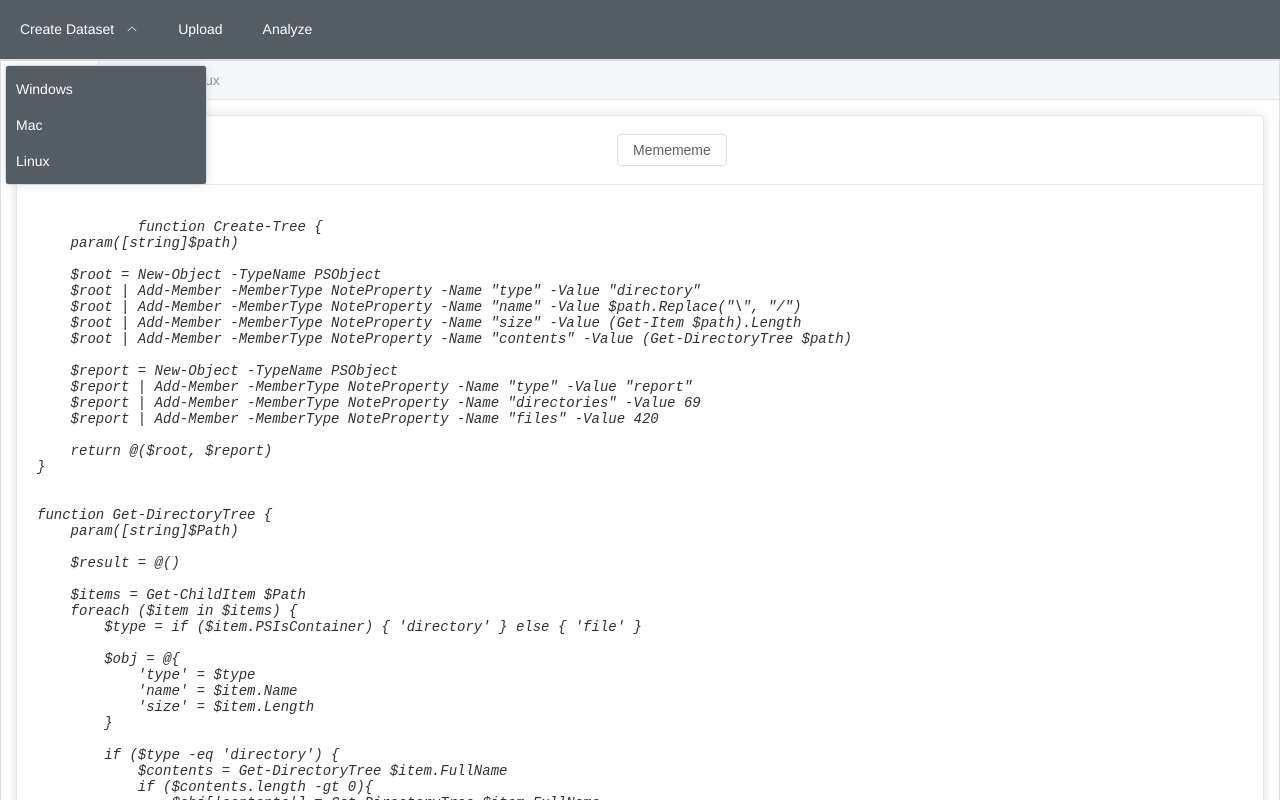
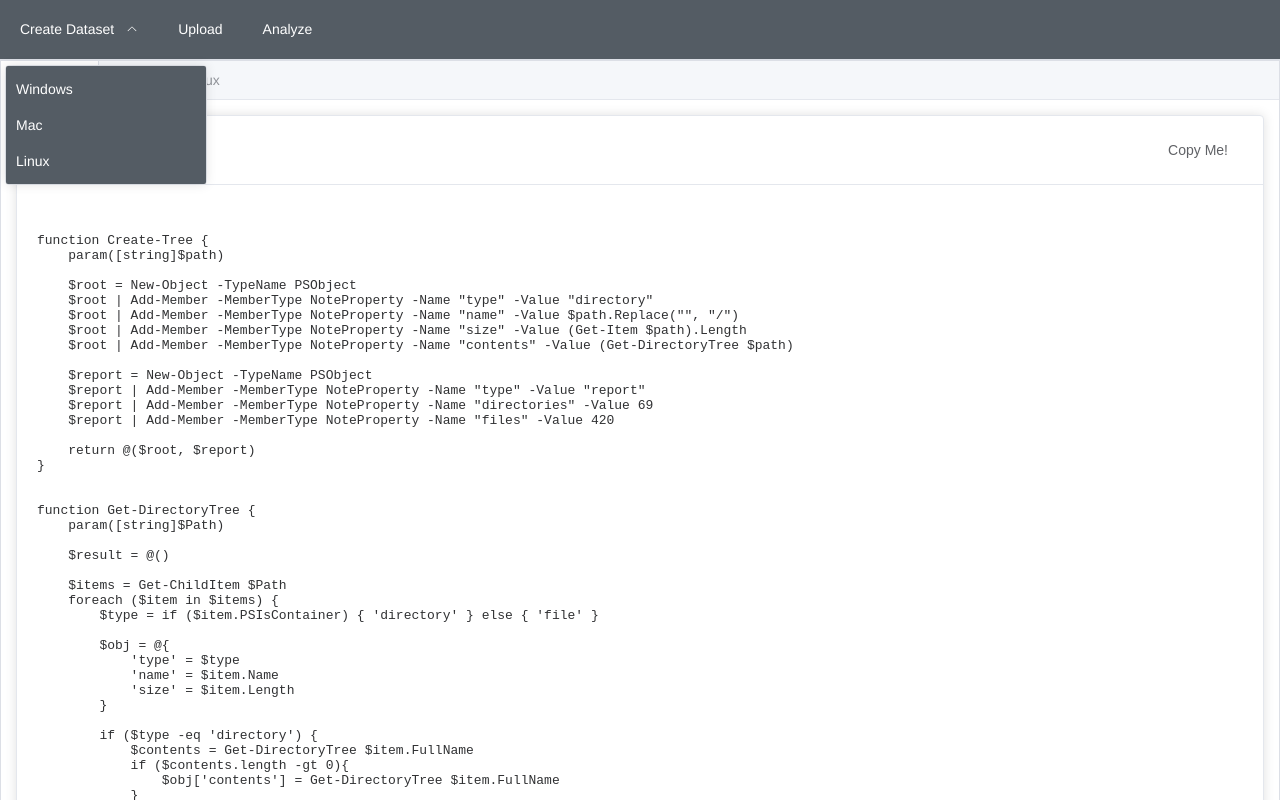
Before and after one commit to marcgauch/dashboard-design, a Vue app: page /create/windows in a window 1280 px wide. Built offline with nearby package versions, Linux system fonts and the light colour scheme; what @imengyu/vue3-context-menu would draw is missing.

Commit message:
CHANGED: Component restructuring

```diff
--- /dev/null
+++ b/src/components/create/CreateWindows.vue
@@ -0,0 +1,88 @@
+<template>
+  <el-card class="box-card">
+    <template #header>
+      <div class="card-header">
+        <span>Powershell Code</span>
+        <el-button class="button" text @click="copyCode" :disabled="copySuccess">{{
+          copyButtonLabel
+        }}</el-button>
+      </div>
+    </template>
+    <pre>{{ powershellCode }}</pre>
+  </el-card>
+</template>
+
+<script setup lang="ts">
+import { ref } from 'vue';
+const powershellCode = `
+function Create-Tree {
+    param([string]$path)
+
+    $root = New-Object -TypeName PSObject
+    $root | Add-Member -MemberType NoteProperty -Name "type" -Value "directory"
+    $root | Add-Member -MemberType NoteProperty -Name "name" -Value $path.Replace("\", "/")
+    $root | Add-Member -MemberType NoteProperty -Name "size" -Value (Get-Item $path).Length
+    $root | Add-Member -MemberType NoteProperty -Name "contents" -Value (Get-DirectoryTree $path)
+
+    $report = New-Object -TypeName PSObject
+    $report | Add-Member -MemberType NoteProperty -Name "type" -Value "report"
+    $report | Add-Member -MemberType NoteProperty -Name "directories" -Value 69
+    $report | Add-Member -MemberType NoteProperty -Name "files" -Value 420
+
+    return @($root, $report)
+}
+
+
+function Get-DirectoryTree {
+    param([string]$Path)
+
+    $result = @()
+
+    $items = Get-ChildItem $Path
+    foreach ($item in $items) {
+        $type = if ($item.PSIsContainer) { 'directory' } else { 'file' }
+
+        $obj = @{
+            'type' = $type
+            'name' = $item.Name
+            'size' = $item.Length
+        }
+
+        if ($type -eq 'directory') {
+            $contents = Get-DirectoryTree $item.FullName
+            if ($contents.length -gt 0){
+                $obj['contents'] = Get-DirectoryTree $item.FullName
+            }
+        }
+
+        $result += $obj
+    }
+    return $result
+  }
+
+  function Do-Everything {
+    param(
+    [Parameter(mandatory=$true)]
+    [string]$analyzePath,
+    [Parameter(mandatory=$true)]
+    [string]$reportFile
+    )
+
+    $tree = Create-Tree -path $analyzePath
+    $tree | ConvertTo-Json -Depth 100 | Out-File "$reportFile" -Encoding utf8
+  }
+
+Do-Everything
+`;
+
+const copySuccess = ref(false);
+const copyButtonLabel = ref('Copy Me!');
+
+const copyCode = () => {
+  navigator.clipboard.writeText(powershellCode);
+  copySuccess.value = true;
+  copyButtonLabel.value = 'Done';
+};
+</script>
+
+<style scoped></style>
--- a/src/views/CreateView.vue
+++ b/src/views/CreateView.vue
@@ -1,83 +1,6 @@
 <template>
   <el-tabs type="border-card" v-model="selectedTab" @tab-click="updateTab">
-    <el-tab-pane label="Windows" name="windows"
-      ><el-text tag="i">
-        <el-card class="box-card">
-          <template #header>
-            <div class="card-header">
-              <span>Powershell Code</span>
-              <el-button class="button">Memememe</el-button>
-              <el-button class="button" text @click="copyCode" :disabled="copySuccess">{{
-                copyButtonLabel
-              }}</el-button>
-            </div>
-          </template>
-          <pre>
-            function Create-Tree {
-    param([string]$path)
-
-    $root = New-Object -TypeName PSObject
-    $root | Add-Member -MemberType NoteProperty -Name "type" -Value "directory"
-    $root | Add-Member -MemberType NoteProperty -Name "name" -Value $path.Replace("\", "/")
-    $root | Add-Member -MemberType NoteProperty -Name "size" -Value (Get-Item $path).Length
-    $root | Add-Member -MemberType NoteProperty -Name "contents" -Value (Get-DirectoryTree $path)
-
-    $report = New-Object -TypeName PSObject
-    $report | Add-Member -MemberType NoteProperty -Name "type" -Value "report"
-    $report | Add-Member -MemberType NoteProperty -Name "directories" -Value 69
-    $report | Add-Member -MemberType NoteProperty -Name "files" -Value 420
-
-    return @($root, $report)
-}
-
-
-function Get-DirectoryTree {
-    param([string]$Path)
-
-    $result = @()
-
-    $items = Get-ChildItem $Path
-    foreach ($item in $items) {
-        $type = if ($item.PSIsContainer) { 'directory' } else { 'file' }
-
-        $obj = @{
-            'type' = $type
-            'name' = $item.Name
-            'size' = $item.Length
-        }
-
-        if ($type -eq 'directory') {
-            $contents = Get-DirectoryTree $item.FullName
-            if ($contents.length -gt 0){
-                $obj['contents'] = Get-DirectoryTree $item.FullName
-            }
-        }
-
-        $result += $obj
-    }
-    return $result
-  }
-
-  function Do-Everything {
-    param(
-    [Parameter(mandatory=$true)]
-    [string]$analyzePath,
-    [Parameter(mandatory=$true)]
-    [string]$reportFile
-    )
-
-    $tree = Create-Tree -path $analyzePath
-    $tree | ConvertTo-Json -Depth 100 | Out-File "$reportFile" -Encoding utf8
-  }
-
-Do-Everything
-
-
-</pre
-          >
-        </el-card>
-      </el-text>
-    </el-tab-pane>
+    <el-tab-pane label="Windows" name="windows"><CreateWindows /></el-tab-pane>
     <el-tab-pane label="Mac" name="mac"><el-text tag="i">todo</el-text></el-tab-pane>
     <el-tab-pane label="Linux" name="linux">
       <el-text tag="i">tree -a -J -R -s ~/ownCloud/ > ~/tree.json</el-text>
@@ -86,13 +9,10 @@ Do-Everything
 </template>
 
 <script setup lang="ts">
-//added line 62 for button logic
-import { defineComponent } from 'vue';
-
 import type { TabsPaneContext } from 'element-plus';
-import { method } from 'lodash';
 import { ref, watch } from 'vue';
 import { useRoute, useRouter } from 'vue-router';
+import CreateWindows from '@/components/create/CreateWindows.vue';
 
 const route = useRoute();
 const router = useRouter();
@@ -101,42 +21,6 @@ const allowedRoutes = ['windows', 'mac', 'linux'];
 
 const initalRoute = route.params.os.toString();
 const selectedTab = ref(allowedRoutes.includes(initalRoute) ? initalRoute : 'windows');
-
-//added lines 78 - 108
-/*
-
-export default defineComponent({
-  data() {
-    return {
-      copySuccess: false,
-      copyButtonLabel: 'Copy Me!',
-    };
-  },
-
-  methods: {
-    copyCode() {
-      // Select the code inside the <pre> tag
-      const codeElement = this.$el.querySelector('pre');
-      const selection = window.getSelection();
-      const range = document.createRange();
-      range.selectNodeContents(codeElement);
-      selection.removeAllRanges();
-      selection.addRange(range);
-
-      // Copy the selected code to the clipboard
-      const copySuccess = document.execCommand('copy');
-
-      // Update the button label and log to the console
-      if (copySuccess) {
-        this.copySuccess = true;
-        this.copyButtonLabel = 'Done';
-        console.log('Code copied');
-      }
-    },
-  },
-});
-
-*/
 
 watch(
   () => route.params.os,
```
